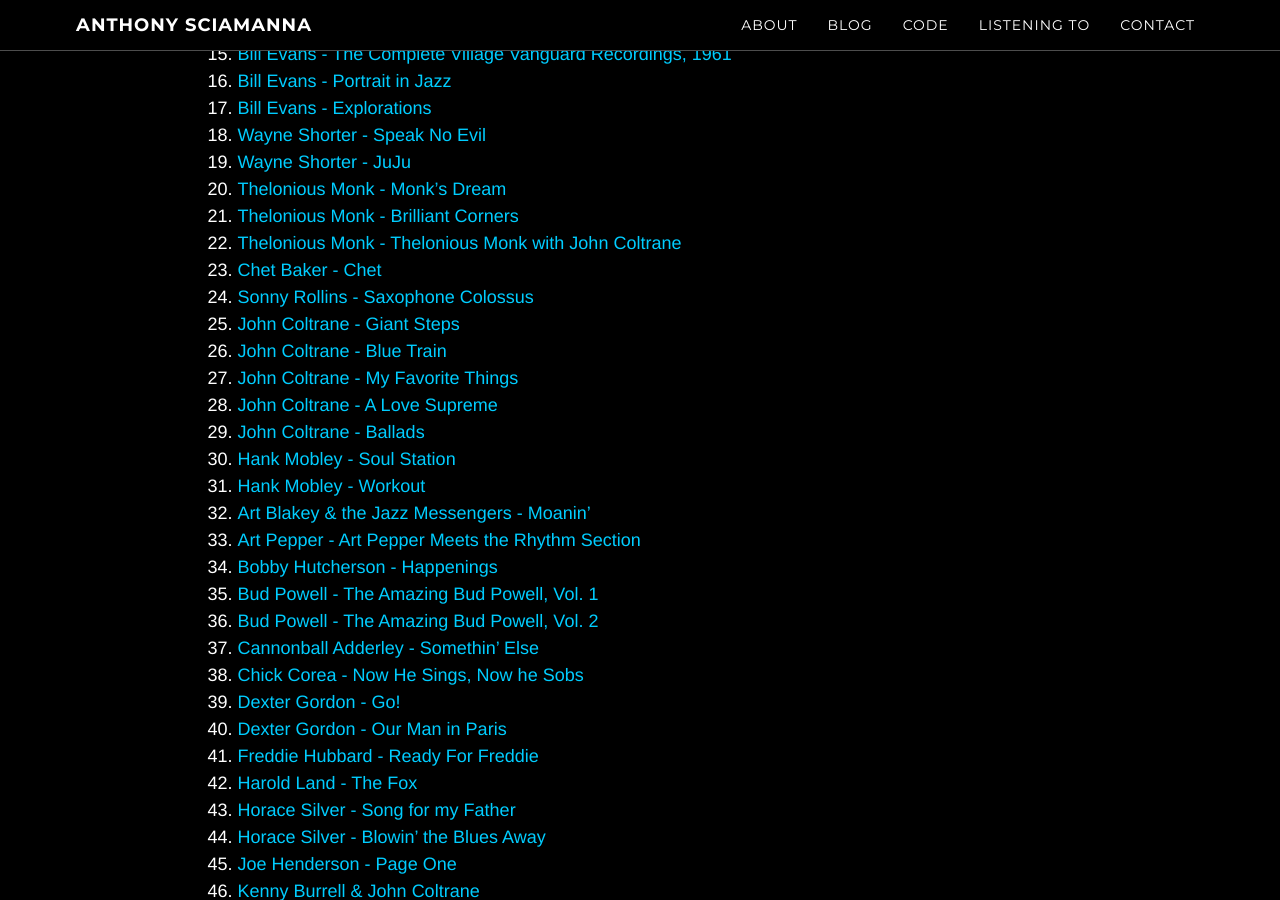
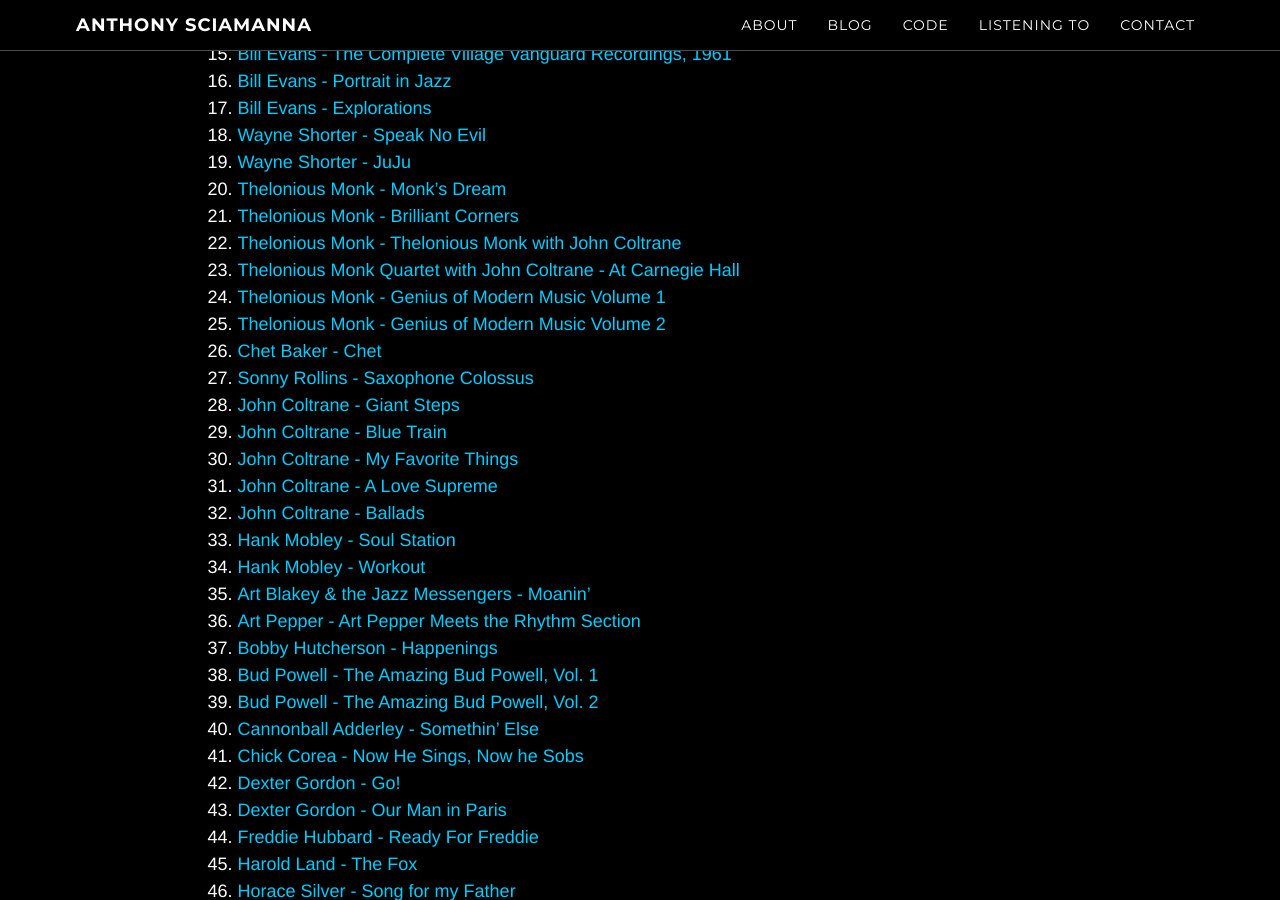
Before and after one commit to asciamanna/asciamanna.github.io, a Jekyll site: the page built from jazz-101.html, in a window 1280 px wide and 900 px high, scrolled down 1339 px. Built offline with Jekyll 4.4.1, drawn with Linux system fonts in a browser that asks for light colours; nearby versions of some CDN libraries.

Commit message:
added three more album recommendations

```diff
--- a/jazz-101.html
+++ b/jazz-101.html
@@ -44,6 +44,9 @@ are new to jazz. If you don't enjoy that album then jazz music is probably not f
 1. [Thelonious Monk - Monk's Dream](http://www.allmusic.com/album/monks-dream-mw0000188438)
 1. [Thelonious Monk - Brilliant Corners](http://www.allmusic.com/album/brilliant-corners-mw0000188572)
 1. [Thelonious Monk - Thelonious Monk with John Coltrane](http://www.allmusic.com/album/thelonious-monk-with-john-coltrane-mw0000188439)
+1. [Thelonious Monk Quartet with John Coltrane - At Carnegie Hall](http://www.allmusic.com/album/thelonious-monk-with-john-coltrane-mw0000188439)
+1. [Thelonious Monk - Genius of Modern Music Volume 1](http://www.allmusic.com/album/genius-of-modern-music-vol-1-mw0000011324)
+1. [Thelonious Monk - Genius of Modern Music Volume 2](http://www.allmusic.com/album/genius-of-modern-music-vol-2-mw0000011837)
 1. [Chet Baker - Chet](http://www.allmusic.com/artist/chet-baker-mn0000094210)
 1. [Sonny Rollins - Saxophone Colossus](http://www.allmusic.com/album/saxophone-colossus-mw0000188597)
 1. [John Coltrane - Giant Steps](http://www.allmusic.com/album/giant-steps-mw0000604243)
```
